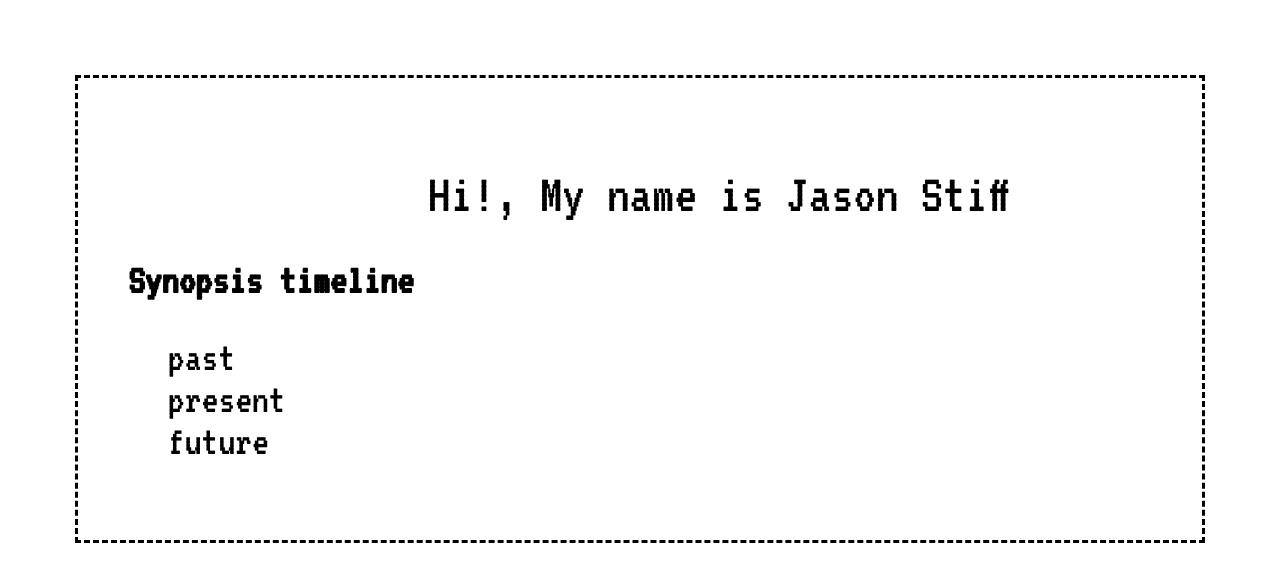
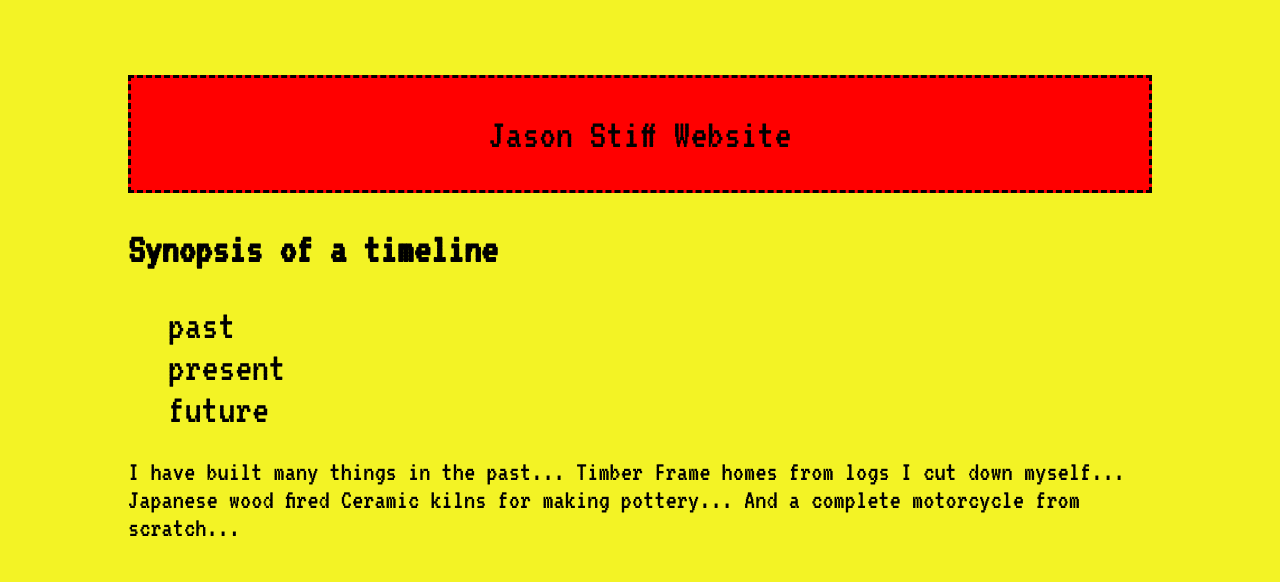
Before and after one commit to jstiff/my-site, a website: page public/index.html in a window 1280 px wide. Both pictures are taken after a click on the item "past". Drawn offline with Linux system fonts and the light colour scheme.

Commit message:
website prints off my past proj with setTimeout

```diff
--- a/public/index.css
+++ b/public/index.css
@@ -5,18 +5,20 @@ body {
   padding: 0;
   font-family: "VT323", monospace;
   font-size: 1.75em;
+  background-color: rgb(243, 243, 37);
+  font-weight: 100;
 }
 
 h1 {
   font-weight: 300;
-  margin-left: 300px;
+  /* margin-left: 300px; */
 }
 #main {
   margin: 75px auto;
   width: 80%;
   height: 80%;
-  border: 3px dashed black;
-  padding: 50px;
+  /* border: 3px dashed black; */
+  padding: 0px 50px 50px 50px;
 }
 ul {
   list-style-type: square;
@@ -29,3 +31,8 @@ li:hover {
   color: grey;
   cursor: pointer;
 }
+#navbar {
+  border: 3px dashed black;
+  text-align: center;
+  background-color: red;
+}
--- a/public/index.html
+++ b/public/index.html
@@ -8,13 +8,16 @@
   </head>
   <body>
     <div id="main">
-      <h1>Hi!, My name is Jason Stiff</h1>
-      <h2>Synopsis timeline</h2>
+      <nav id="navbar">
+        <h1>Jason Stiff Website</h1>
+      </nav>
+      <h2>Synopsis of a timeline</h2>
       <ul>
         <li id="past">past</li>
         <li id="present">present</li>
         <li id="future">future</li>
       </ul>
+      <div id="textContainer"><p></p></div>
     </div>
     <script src="index.js"></script>
   </body>
--- a/public/index.js
+++ b/public/index.js
@@ -1,5 +1,291 @@
-console.log("js");
+let PAST_DATA = [
+  " ",
+  "I",
+  " ",
+  "h",
+  "a",
+  "v",
+  "e",
+  " ",
+  "b",
+  "u",
+  "i",
+  "l",
+  "t",
+  " ",
+  "m",
+  "a",
+  "n",
+  "y",
+  " ",
+  "t",
+  "h",
+  "i",
+  "n",
+  "g",
+  "s",
+  " ",
+  "i",
+  "n",
+  " ",
+  "t",
+  "h",
+  "e",
+  " ",
+  "p",
+  "a",
+  "s",
+  "t",
+  ".",
+  ".",
+  ".",
+  "\n",
+  " ",
+  "T",
+  "i",
+  "m",
+  "b",
+  "e",
+  "r",
+  " ",
+  "F",
+  "r",
+  "a",
+  "m",
+  "e",
+  " ",
+  "h",
+  "o",
+  "m",
+  "e",
+  "s",
+  " ",
+  "f",
+  "r",
+  "o",
+  "m",
+  " ",
+  "l",
+  "o",
+  "g",
+  "s",
+  " ",
+  "I",
+  " ",
+  "c",
+  "u",
+  "t",
+  " ",
+  "d",
+  "o",
+  "w",
+  "n",
+  " ",
+  "m",
+  "y",
+  "s",
+  "e",
+  "l",
+  "f",
+  ".",
+  ".",
+  ".",
+  "\n",
+  " ",
+  "J",
+  "a",
+  "p",
+  "a",
+  "n",
+  "e",
+  "s",
+  "e",
+  " ",
+  "w",
+  "o",
+  "o",
+  "d",
+  " ",
+  "f",
+  "i",
+  "r",
+  "e",
+  "d",
+  " ",
+  "C",
+  "e",
+  "r",
+  "a",
+  "m",
+  "i",
+  "c",
+  " ",
+  "k",
+  "i",
+  "l",
+  "n",
+  "s",
+  " ",
+  "f",
+  "o",
+  "r",
+  " ",
+  "m",
+  "a",
+  "k",
+  "i",
+  "n",
+  "g",
+  " ",
+  "p",
+  "o",
+  "t",
+  "t",
+  "e",
+  "r",
+  "y",
+  ".",
+  ".",
+  ".",
+  "\n",
+  " ",
+  "A",
+  "n",
+  "d",
+  " ",
+  "a",
+  " ",
+  "c",
+  "o",
+  "m",
+  "p",
+  "l",
+  "e",
+  "t",
+  "e",
+  " ",
+  "m",
+  "o",
+  "t",
+  "o",
+  "r",
+  "c",
+  "y",
+  "c",
+  "l",
+  "e",
+  " ",
+  "f",
+  "r",
+  "o",
+  "m",
+  " ",
+  "s",
+  "c",
+  "r",
+  "a",
+  "t",
+  "c",
+  "h",
+  ".",
+  ".",
+  ".",
+];
 
-document.getElementById("past").addEventListener("click", () => {
+let presentPast = () => {
+  for (let i = 0; i < PAST_DATA.length; i++) {
+    (function (i) {
+      setTimeout(function () {
+        document.getElementById("textContainer").innerHTML += PAST_DATA[i];
+        console.log(PAST_DATA[i]);
+      }, 0);
+    })(i);
+  }
+};
+
+//   let typeWriter = (text, i, fnCallback) => {
+//     if (i < text.length) {
+//       document.querySelector("p").innerHTML =
+//         text.substring(0, i + 1) + '<span aria-hidden="true"></span>';
+
+//       setTimeout(function () {
+//         typeWriter(text, i + 1, fnCallback);
+//       }, 100);
+//     } else if (typeof fnCallback == "function") {
+//       setTimeout(fnCallback, 700);
+//     }
+//   };
+
+//   let StartTextAnimation = (i) => {
+//     if (typeof dataText[i] == "undefined") {
+//       setTimeout(() => {
+//         StartTextAnimation(0);
+//       }, 20000);
+//     }
+//     // check if dataText[i] exists
+//     if (i < dataText.length) {
+//       // text exists! start typewriter animation
+//       typeWriter(dataText[i], 0, () => {
+//         // after callback (and whole text has been animated), start next text
+//         StartTextAnimation(i + 1);
+//       });
+//     }
+//   };
+
+//   StartTextAnimation(0);
+
+document.getElementById("past").addEventListener("click", presentPast);
+document.getElementById("present").addEventListener("click", () => {
   alert("my past has stuff");
 });
+document.getElementById("future").addEventListener("click", () => {
+  alert("my past has stuff");
+});
+const area = document.getElementById("textContainer");
+/////////////////////////////
+
+//////////////////////////////////
+
+// document.addEventListener("DOMContentLoaded", function (event) {
+//     // array with texts to type in typewriter
+//     let dataText = past;
+
+//     // type one text in the typwriter
+//     // keeps calling itself until the text is finished;
+//     function typeWriter(text, i, fnCallback) {
+//       // chekc if text isn't finished yet
+//       if (i < text.length) {
+//         // add next character to h1
+//         document.querySelector("p").innerHTML =
+//           text.substring(0, i + 1) + '<span aria-hidden="true"></span>';
+
+//         // wait for a while and call this function again for next character
+//         setTimeout(function () {
+//           typeWriter(text, i + 1, fnCallback);
+//         }, 100);
+//       }
+//       // text finished, call callback if there is a callback function
+//       else if (typeof fnCallback == "function") {
+//         // call callback after timeout
+//         setTimeout(fnCallback, 700);
+//       }
+//     }
+//     // start a typewriter animation for a text in the dataText array
+//     function StartTextAnimation(i) {
+//       if (typeof dataText[i] == "undefined") {
+//         setTimeout(function () {
+//           StartTextAnimation(0);
+//         }, 20000);
+//       }
+//       // check if dataText[i] exists
+//       if (i < dataText[i].length) {
+//         // text exists! start typewriter animation
+//         typeWriter(dataText[i], 0, function () {
+//           // after callback (and whole text has been animated), start next text
+//           StartTextAnimation(i + 1);
+//         });
+//       }
+//     }
+//     // start the text animation
+//     StartTextAnimation(0);
+//   });
--- /dev/null
+++ b/public/past.txt
@@ -0,0 +1,4 @@
+ I have built many things in the past...
+ Timber Frame homes from logs I cut down myself...
+ Japanese wood fired Ceramic kilns for making pottery...
+ And a complete motorcycle from scratch...
```
Also changed, not shown: server/server.js (+92 -9 lines).
